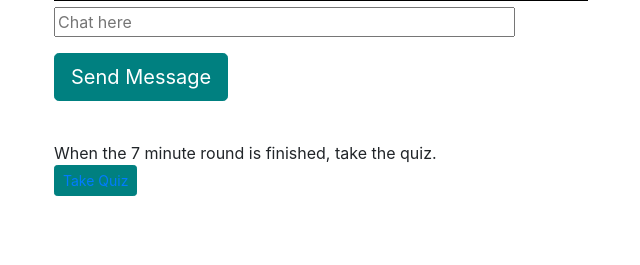
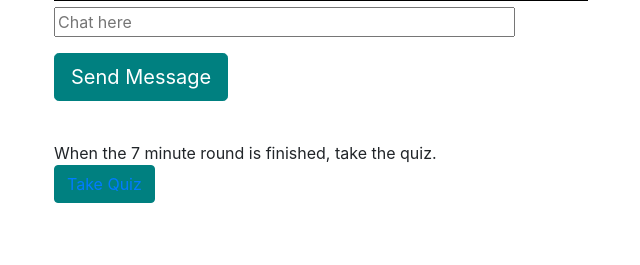
Before and after one commit to mit-teaching-systems-lab/newelk, a Django app: template chat/templates/chat/room.html in a window 1280 px wide. Shown: the part 395-660 px from the top of the page, without its empty margins (601-1241 px from the left). Run offline with Django 3.2, Linux system fonts and the light colour scheme; the template is opened without the code that fills it, so the values that code supplies are empty; some libraries are stand-ins or nearby versions.

Commit message:
adjusting quiz styling

```diff
--- a/chat/templates/chat/room.html
+++ b/chat/templates/chat/room.html
@@ -91,7 +91,7 @@
     <textarea id="chat-log" cols="50" rows="10" disabled="disabled" ></textarea><br/>
     <input id="chat-message-input" placeholder="Chat here" type="text" size="40"/><br/>
     </p><input id="chat-message-submit" class="btn btn-primary btn-lg" type="button" value="Send Message"/></p></br>
-        <p>When the 7 minute round is finished, take the quiz.</br> <button type="button" class="btn btn-primary btn-sm"><a href="quiz/">Take Quiz</a></button></p>
+        <p>When the 7 minute round is finished, take the quiz.<br/> <button type="button" class="btn btn-primary "><a href="quiz/">Take Quiz</a></button></p>
     </div>
 
   </div>
```
